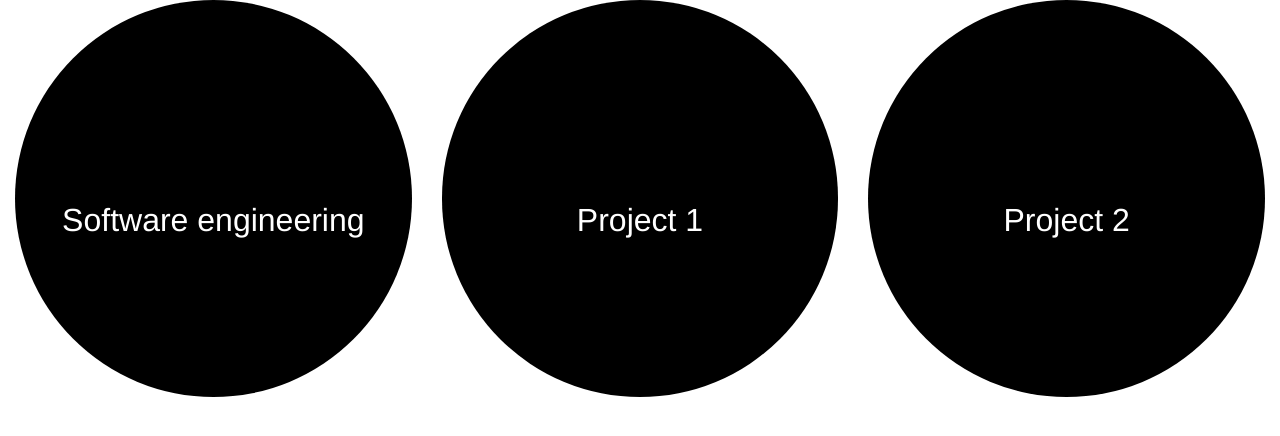
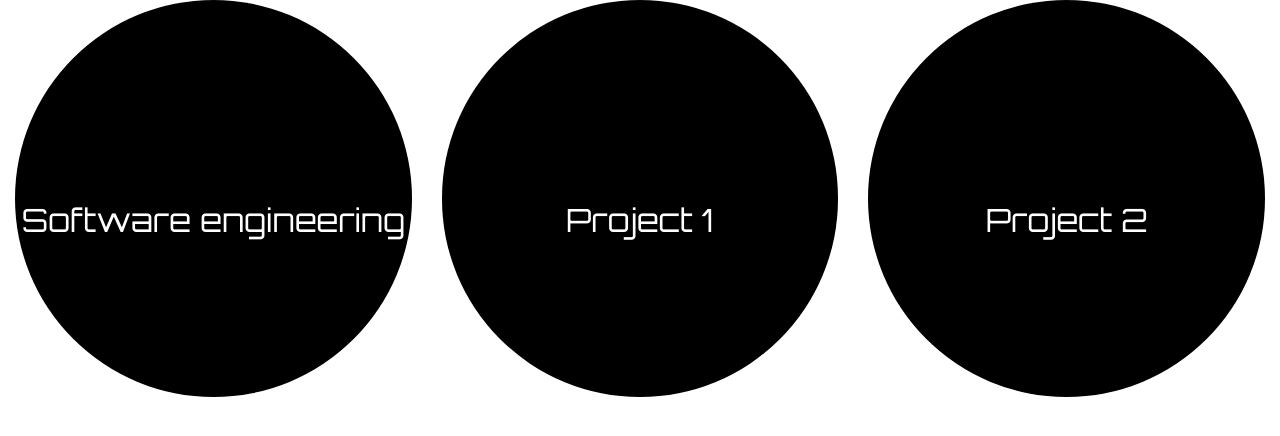
Before and after one commit to dfenders/portfolio, a Jekyll site: the page built from index.html, in a window 1280 px wide. Shown: the top 436 px of the page. Built offline with Jekyll 4.4.1, drawn with Linux system fonts in a browser that asks for light colours.

Commit message:
Update main.css

```diff
--- a/css/main.css
+++ b/css/main.css
@@ -1,3 +1,3 @@
 .alignMiddle{ text-align:center }
 .circle{ border-radius: 100%;background: black;padding: 50%; }
-.circleText{ color:white;position:absolute;top:50%;left:0;right:0;font-size:32px }
+.circleText{ color:white;position:absolute;top:50%;left:0;right:0;font-size:32px;font-family: 'Orbitron', sans-serif; }
```
